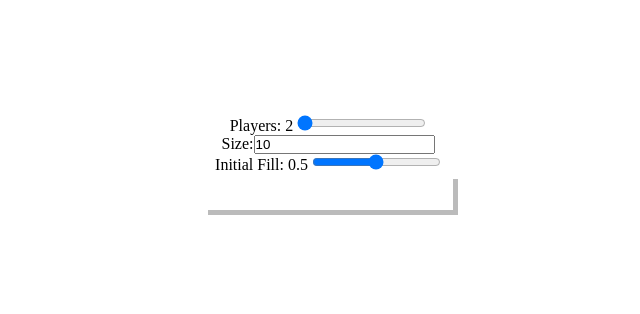
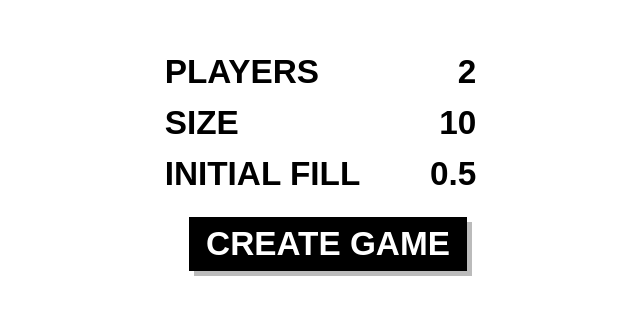
Before and after one commit to BrennanColberg/conway, a Next.js app: page / in a window 1280 px wide. Shown: the part 238-552 px from the top of the page, without its empty margins (312-952 px from the left). Built offline with nearby package versions, Linux system fonts and the light colour scheme.

Commit message:
better create form styling

```diff
--- a/pages/[gameId]/play.tsx
+++ b/pages/[gameId]/play.tsx
@@ -59,7 +59,9 @@ export default function GamePage(): JSX.Element {
 					})
 					console.log({ playerState })
 				}}
-			/>
+			>
+				{submitted ? "Waiting for other players" : "Submit your moves"}
+			</button>
 		</main>
 	)
 }
--- a/pages/index.tsx
+++ b/pages/index.tsx
@@ -20,41 +20,47 @@ export default function IndexPage(): JSX.Element {
 			}}
 		>
 			<div>
-				<label htmlFor="players">Players: {playerCount} </label>
+				<label htmlFor="players">Players</label>
 				<input
-					type="range"
+					name="players"
+					type="number"
 					min={2}
 					max={10}
 					step={1}
 					value={playerCount}
 					onChange={(e) => setPlayerCount(e.target.valueAsNumber)}
+					required
 				/>
 			</div>
 
 			<div>
-				<label htmlFor="size">Size:</label>
+				<label htmlFor="size">Size</label>
 				<input
 					type="number"
 					min={4}
+					max={99}
 					step={1}
 					value={size}
 					onChange={(e) => setSize(e.target.valueAsNumber)}
+					required
 				/>
 			</div>
 
 			<div>
-				<label htmlFor="size">Initial Fill: {fill} </label>
+				<label htmlFor="size">Initial Fill</label>
 				<input
-					type="range"
+					type="number"
+					name="fill"
 					min={0}
 					max={1}
-					step={0.01}
+					step={0.1}
 					value={fill}
 					onChange={(e) => setFill(e.target.valueAsNumber)}
+					required
 				/>
 			</div>
 
-			<button>Create New Game</button>
+			<button>Create Game</button>
 		</form>
 	)
 }
--- a/styles/index.scss
+++ b/styles/index.scss
@@ -4,6 +4,7 @@
 	margin: 0;
 	padding: 0;
 	box-sizing: border-box;
+	font-family: sans-serif;
 }
 
 :root {
@@ -53,14 +54,6 @@
 			}
 		}
 	}
-}
-
-form {
-	display: flex;
-	flex-flow: column nowrap;
-	align-items: center;
-	max-width: 250px;
-	margin: auto;
 }
 
 #__next {
@@ -135,10 +128,6 @@ button {
 	transition-timing-function: linear;
 	transition-property: top, left, box-shadow;
 
-	&::before {
-		content: "Submit Your Moves";
-	}
-
 	&:active {
 		top: 5px;
 		left: 5px;
@@ -151,8 +140,42 @@ button {
 		left: 5px;
 		box-shadow: none;
 		background-color: #555;
-		&::before {
-			content: "Waiting for other players";
-		}
 	}
 }
+
+form {
+	display: flex;
+	flex-flow: column nowrap;
+	align-items: center;
+	width: 10em;
+	padding: 0.1em;
+	font-size: 25pt;
+	font-weight: bold;
+	text-transform: uppercase;
+	text-align: center;
+
+	> * {
+		width: 100%;
+		display: flex;
+		flex-flow: row nowrap;
+		justify-content: space-between;
+		margin: 0.2em 0;
+	}
+
+	input {
+		width: 2em;
+		font-size: inherit;
+		font-family: inherit;
+		font-weight: inherit;
+		border: none;
+		outline: none;
+		text-align: right;
+	}
+
+	button {
+		background: black;
+		width: auto;
+		padding: 0.25em 0.5em;
+		margin-top: 0.5em;
+	}
+}
```
